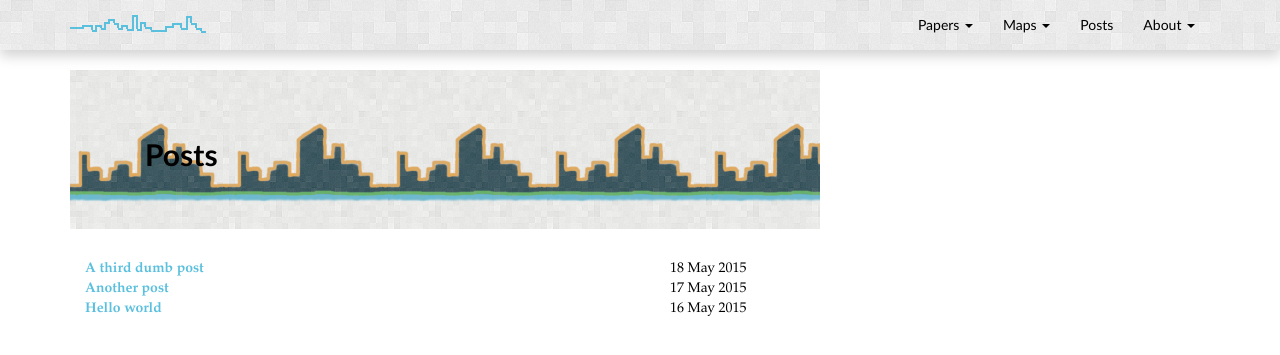
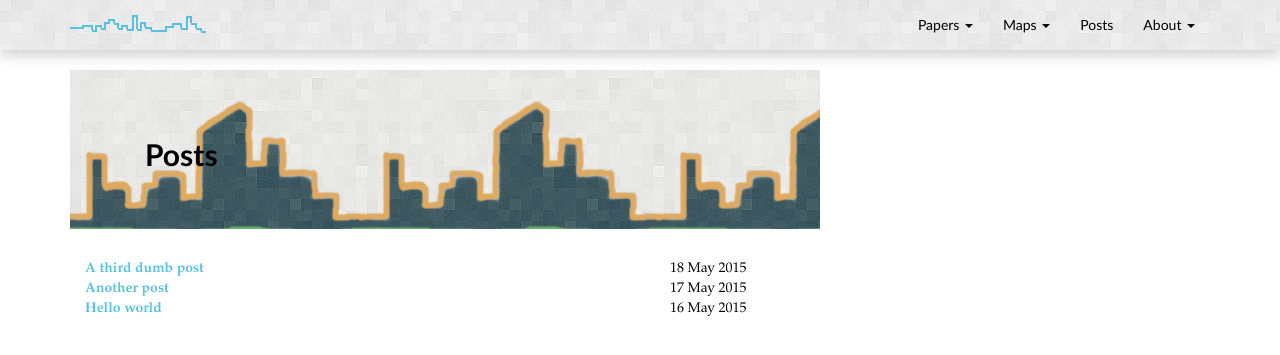
Before and after one commit to chrisrobertsnyc/chrisrobertsnyc.github.io, a Jekyll site: the page built from blog/index.html, in a window 1280 px wide. Shown: the top 355 px of the page. Built offline with Jekyll 4.4.1, drawn with Linux system fonts in a browser that asks for light colours; nearby versions of some CDN libraries.

Commit message:
more experimenting

```diff
--- a/css/main.css
+++ b/css/main.css
@@ -18,7 +18,7 @@ body {
 }
 #blog-jumbotron {
 	background-image: url('/assets/bright-squares-skyline2.png');
-  background-size: auto 100%;
+  background-position:left center;
 }
 ::-moz-selection { /* Code for Firefox */
     background: #F0AD4E;
```
